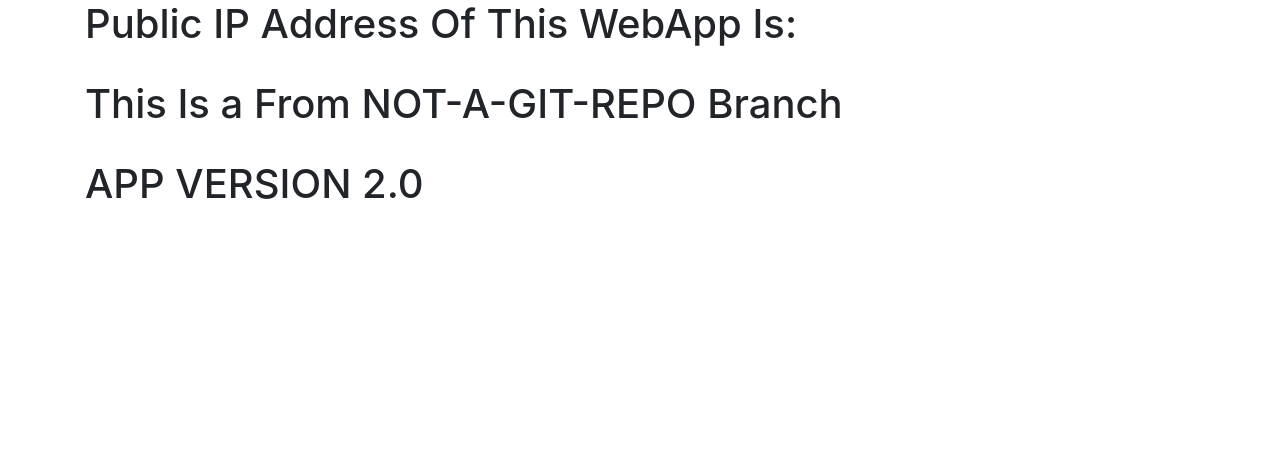
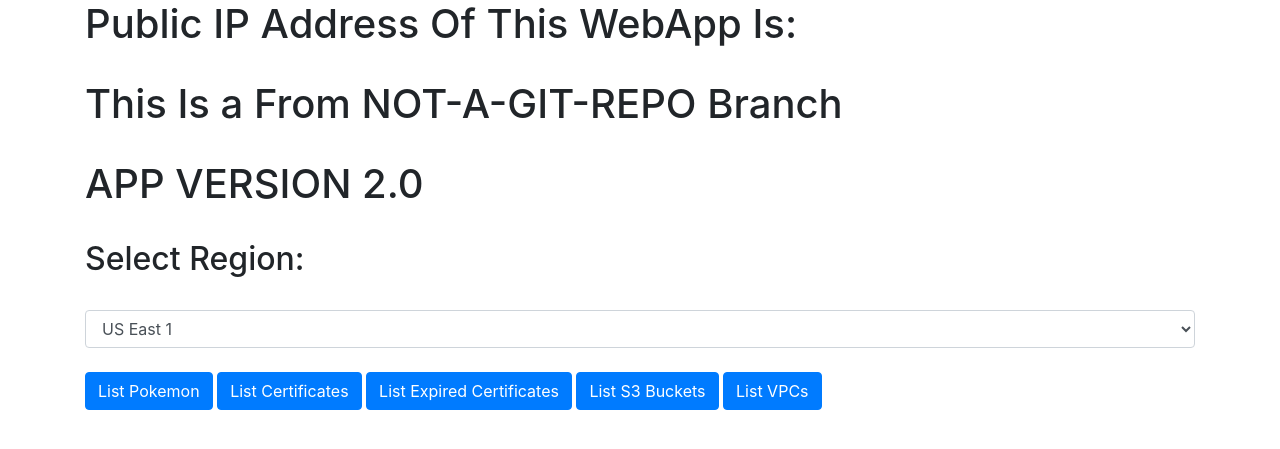
Before and after one commit to SreeVeerDevOps/python-fastapi-docker-public, a FastAPI app: page / in a window 1280 px wide. Shown: the part 320-769 px from the top of the page. Run offline with FastAPI, Linux system fonts and the light colour scheme; some libraries are stand-ins or nearby versions.

Commit message:
Updated Index.html

```diff
--- a/templates/index.html
+++ b/templates/index.html
@@ -16,6 +16,33 @@
         <h1>Public IP Address Of This WebApp Is: {{ IP }}</h1><br>
         <h1>This Is a From {{ branch_name }} Branch</h1><br>
         <h1>APP VERSION 2.0</h1><br>
+        <h2>Select Region:</h2><br>
+        <select id="region-select" class="form-control">
+            <option value="us-east-1">US East 1</option>
+            <option value="us-east-2">US East 2</option>
+            <option value="ap-south-1">Mumbai</option>
+        </select><br>
+        <a href="/pokemon" class="btn btn-primary">List Pokemon</a>
+        <a href="/certs/us-east-1" class="btn btn-primary">List Certificates</a>
+        <a href="/certs/us-east-1/expired" class="btn btn-primary">List Expired Certificates</a>
+        <a href="/s3/us-east-1" class="btn btn-primary">List S3 Buckets</a>
+        <a href="/vpcs/us-east-1" class="btn btn-primary">List VPCs</a>
+        <script>
+            document.getElementById('region-select').addEventListener('change', function() {
+            var region = this.value;
+            document.querySelector('a[href="/certs/us-east-1"]').setAttribute('href', '/certs/' + region);
+            document.querySelector('a[href="/certs/us-east-1/expired"]').setAttribute('href', '/certs/' + region + '/expired');
+            document.querySelector('a[href="/s3/us-east-1"]').setAttribute('href', '/s3/' + region);
+            document.querySelector('a[href="/vpcs/us-east-1"]').setAttribute('href', '/vpcs/' + region);
+            });
+        </script>
+        <script>
+            document.querySelector('a[href="/pokemon"]').setAttribute('target', '_blank');
+            document.querySelector('a[href="/certs/us-east-1"]').setAttribute('target', '_blank');
+            document.querySelector('a[href="/certs/us-east-1/expired"]').setAttribute('target', '_blank');
+            document.querySelector('a[href="/s3/us-east-1"]').setAttribute('target', '_blank');
+            document.querySelector('a[href="/vpcs/us-east-1"]').setAttribute('target', '_blank');
+        </script>
     </div>
 
     <!-- Bootstrap JS -->
```
